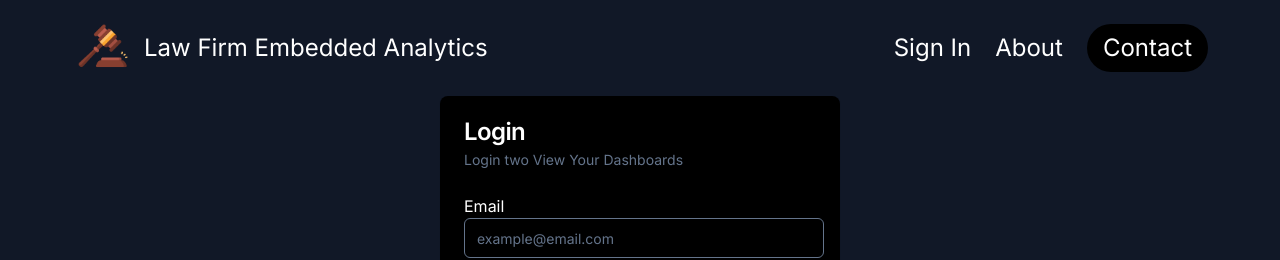
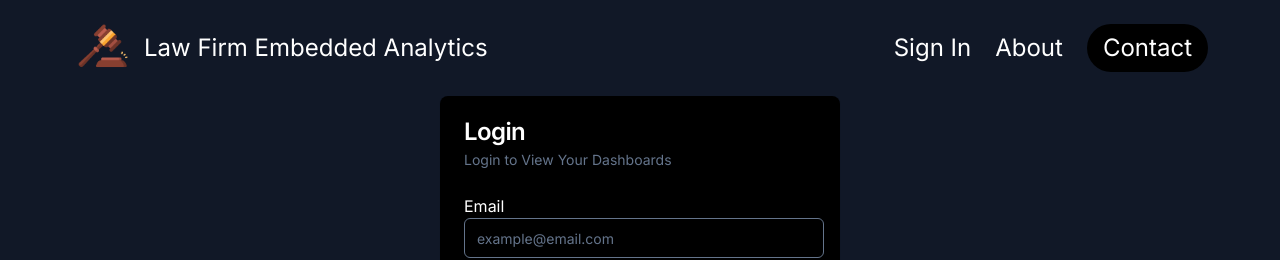
Before and after one commit to adam-gill/law-analytics, a Next.js app: page /dashboard in a window 1280 px wide. Shown: the top 260 px of the page. Built offline with nearby package versions, Linux system fonts and the light colour scheme.

Commit message:
fixed typo

```diff
--- a/app/(dashboard)/(routes)/dashboard/page.tsx
+++ b/app/(dashboard)/(routes)/dashboard/page.tsx
@@ -19,7 +19,7 @@ const dashboard: React.FC<dashboardProps> = () => {
         <Card className="w-[400px] bg-black pb-6">
           <CardHeader className="flex items-start justify-center">
             <CardTitle className="text-white">Login</CardTitle>
-            <CardDescription>Login two View Your Dashboards</CardDescription>
+            <CardDescription>Login to View Your Dashboards</CardDescription>
           </CardHeader>
           <CardContent className="text-white pb-0">
             <p>Email</p>
```
